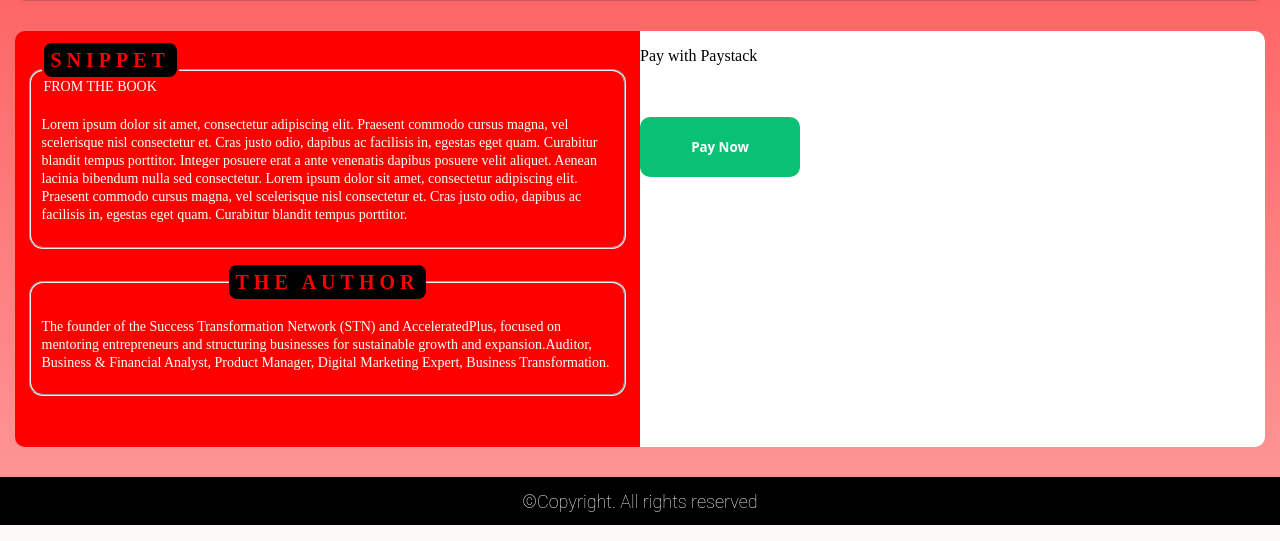
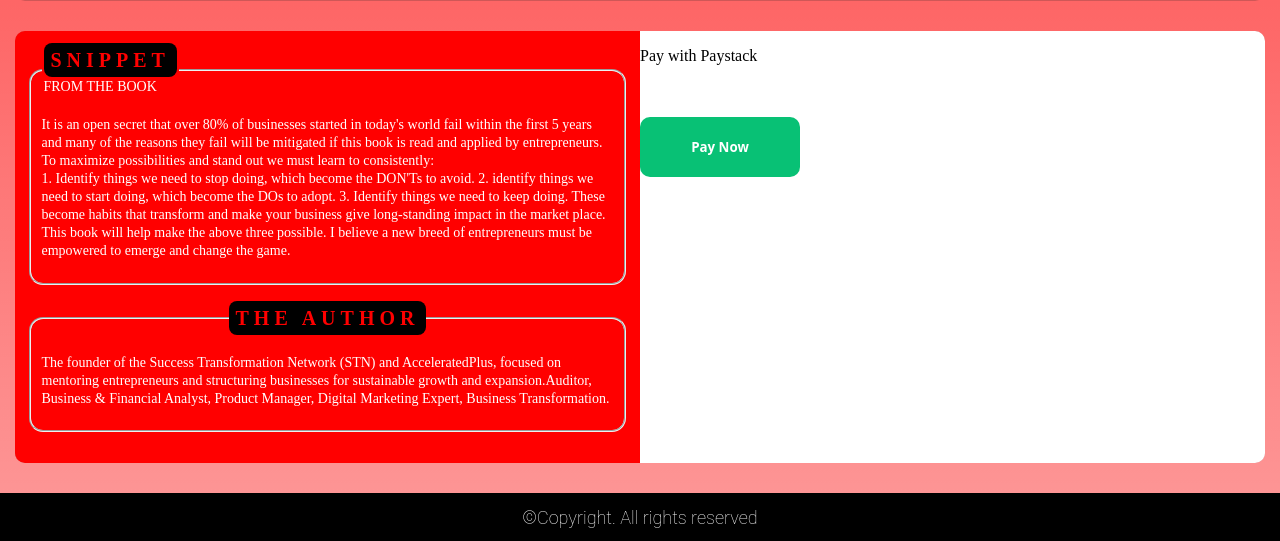
Before and after one commit to WisdomDaPhoenix/promostatic, a Flask app: page / in a window 1280 px wide. Shown: the part 1067-1608 px from the top of the page. Run offline with Flask 3, Linux system fonts and the light colour scheme.

Commit message:
new changes

```diff
--- a/templates/index.html
+++ b/templates/index.html
@@ -261,7 +261,7 @@
         flex-wrap: wrap;
         box-sizing: border-box;
         max-width: 100%;
-        height: 26rem;
+        height: 27rem;
         justify-content: space-around;
         margin: 30px 15px;
         background-color: rgba(20,25,25,0.2);
@@ -359,7 +359,7 @@
             <li><i class='bx bxs-message-alt-check'></i>Develop Leadership Skills: Enhance personal leadership and management skills to better lead teams and make informed business decisions.</li>
             <li><i class='bx bxs-message-alt-check'></i>Strengthen Marketing Efforts: Learn how to effectively promote products or services, reach target audiences, and build a strong brand presence.</li>
         </ul>
-        <div id="floor"><p>Also available on: </p><i class='bx bxl-amazon' id="amazon"><br>amazon</i><button type="button">GET HERE<i class='bx bxs-right-arrow-circle'></i></button></div>
+        <div id="floor"><p>Also available on: </p><i class='bx bxl-amazon' id="amazon"><br>amazon</i><button type="button" onclick="window.open('https://www.amazon.com.au/DONTs-SMEs-Basic-Guidelines-Scalability-ebook/dp/B0C733ZN9Y','_blank')">GET HERE<i class='bx bxs-right-arrow-circle'></i></button></div>
 
     </div>
 
@@ -371,13 +371,13 @@
     <div id="left">
         <fieldset>
             <legend><span class="snippet"> SNIPPET </span> <br> FROM THE BOOK</legend>
-            <p>Lorem ipsum dolor sit amet, consectetur adipiscing elit.
-                Praesent commodo cursus magna, vel scelerisque nisl consectetur et.
-                Cras justo odio, dapibus ac facilisis in, egestas eget quam.
-                Curabitur blandit tempus porttitor. Integer posuere erat a ante venenatis dapibus
-                posuere velit aliquet. Aenean lacinia bibendum nulla sed consectetur.
-                Lorem ipsum dolor sit amet, consectetur adipiscing elit. Praesent commodo cursus magna, vel scelerisque nisl consectetur et.
-                Cras justo odio, dapibus ac facilisis in, egestas eget quam. Curabitur blandit tempus porttitor.
+            <p>It is an open secret that over 80% of businesses started in today's world fail within the first 5 years and many of
+            the reasons they fail will be mitigated if this book is read and applied by entrepreneurs. To maximize possibilities and stand out we must learn to consistently:<br>
+            1. Identify things we need to stop doing, which become the DON'Ts to avoid.
+            2. identify things we need to start doing, which become the DOs to adopt.
+            3. Identify things we need to keep doing.
+            These become habits that transform and make your business give long-standing impact in the market place.
+            This book will help make the above three possible. I believe a new breed of entrepreneurs must be empowered to emerge and change the game.
             </p>
         </fieldset>
         <fieldset>
@@ -392,9 +392,10 @@
     <div id="right">
         <p>Pay with Paystack</p><br><br>
         <button
-        onclick="window.location.href='https://paystack.com/pay/sme-dos-donts'"
+        onclick="window.open('https://paystack.com/pay/sme-dos-donts','_blank')"
         style="width: 10rem; height: 60px; background-color: #08c175; color: white; border: none; border-radius: 10px; cursor: pointer;">
-        Pay Now </button>
+        Pay Now
+        </button>
     </div>
 </section>
 <footer><p>&copy;Copyright. All rights reserved</p></footer>
```
